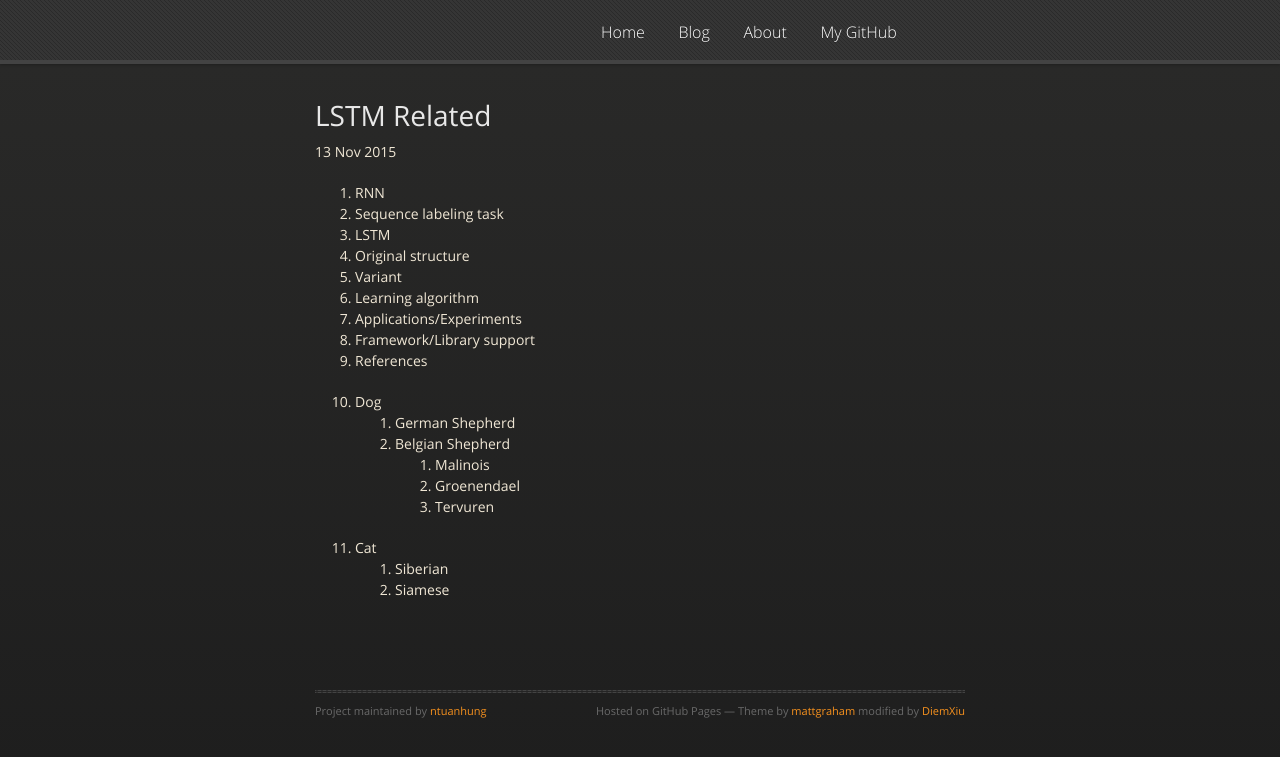
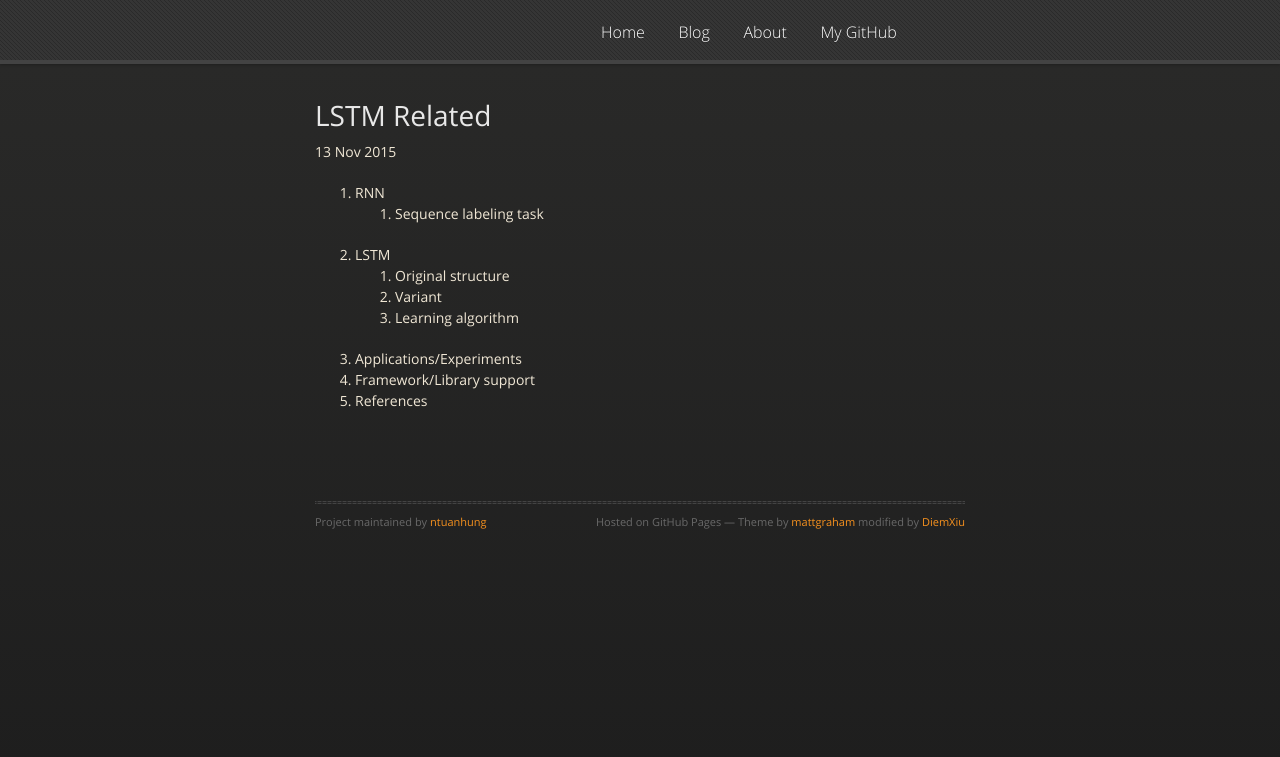
Before and after one commit to ntuanhung/ntuanhung.github.io, a Jekyll site: the page built from _posts/2015-11-13-lstm-related.md, in a window 1280 px wide. Shown: the top 757 px of the page. Built offline with Jekyll 4.4.1, drawn with Linux system fonts in a browser that asks for light colours; nearby versions of some CDN libraries.

Commit message:
Update 2015-11-13-lstm-related.md

```diff
--- a/_posts/2015-11-13-lstm-related.md
+++ b/_posts/2015-11-13-lstm-related.md
@@ -4,21 +4,11 @@ title: "LSTM Related"
 date: 2015-11-13
 ---
 1. RNN
-  1. Sequence labeling task
+    1. Sequence labeling task
 2. LSTM
-  1. Original structure
-  2. Variant
-  3. Learning algorithm
+    1. Original structure
+    2. Variant
+    3. Learning algorithm
 3. Applications/Experiments
 4. Framework/Library support
 5. References
-
-1. Dog
-    1. German Shepherd
-    2. Belgian Shepherd
-        1. Malinois
-        2. Groenendael
-        3. Tervuren
-2. Cat
-    1. Siberian
-    2. Siamese
```
